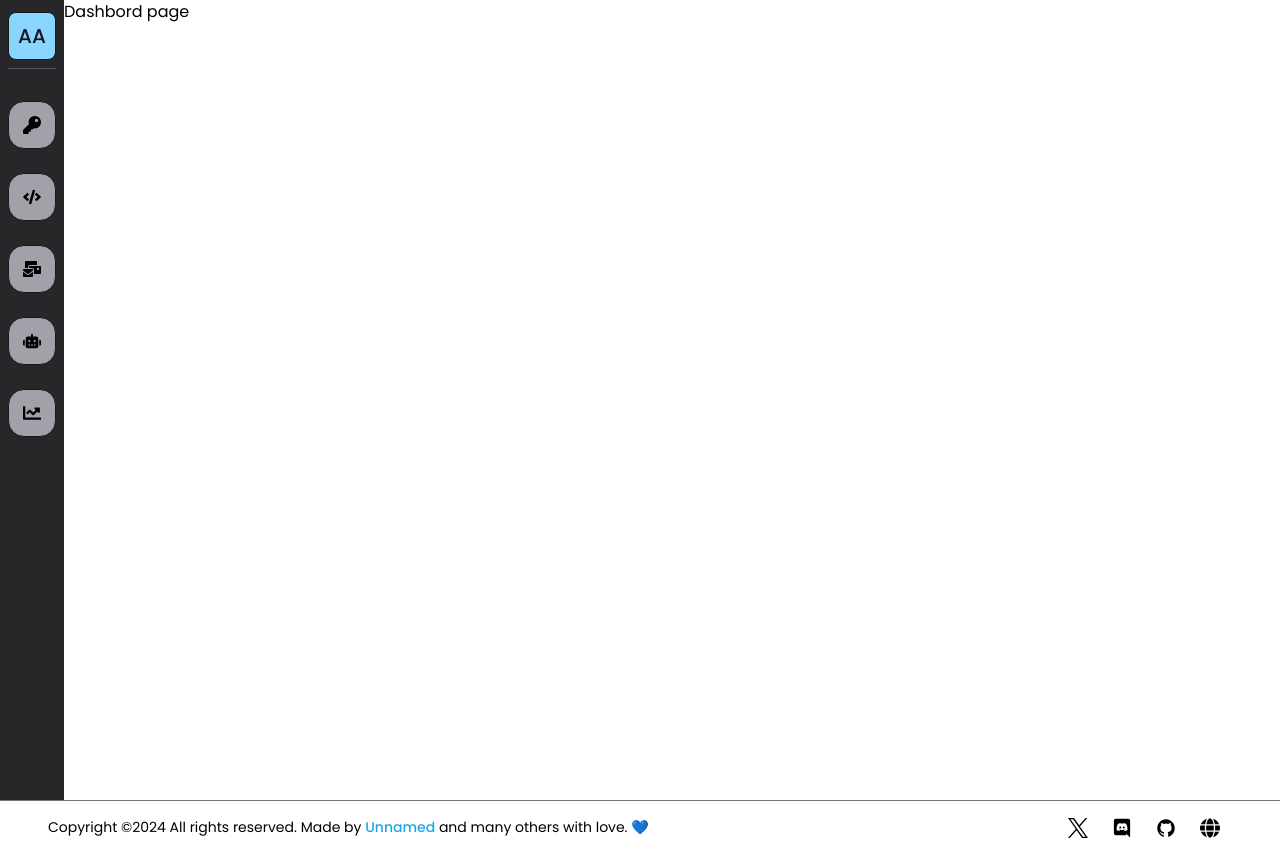
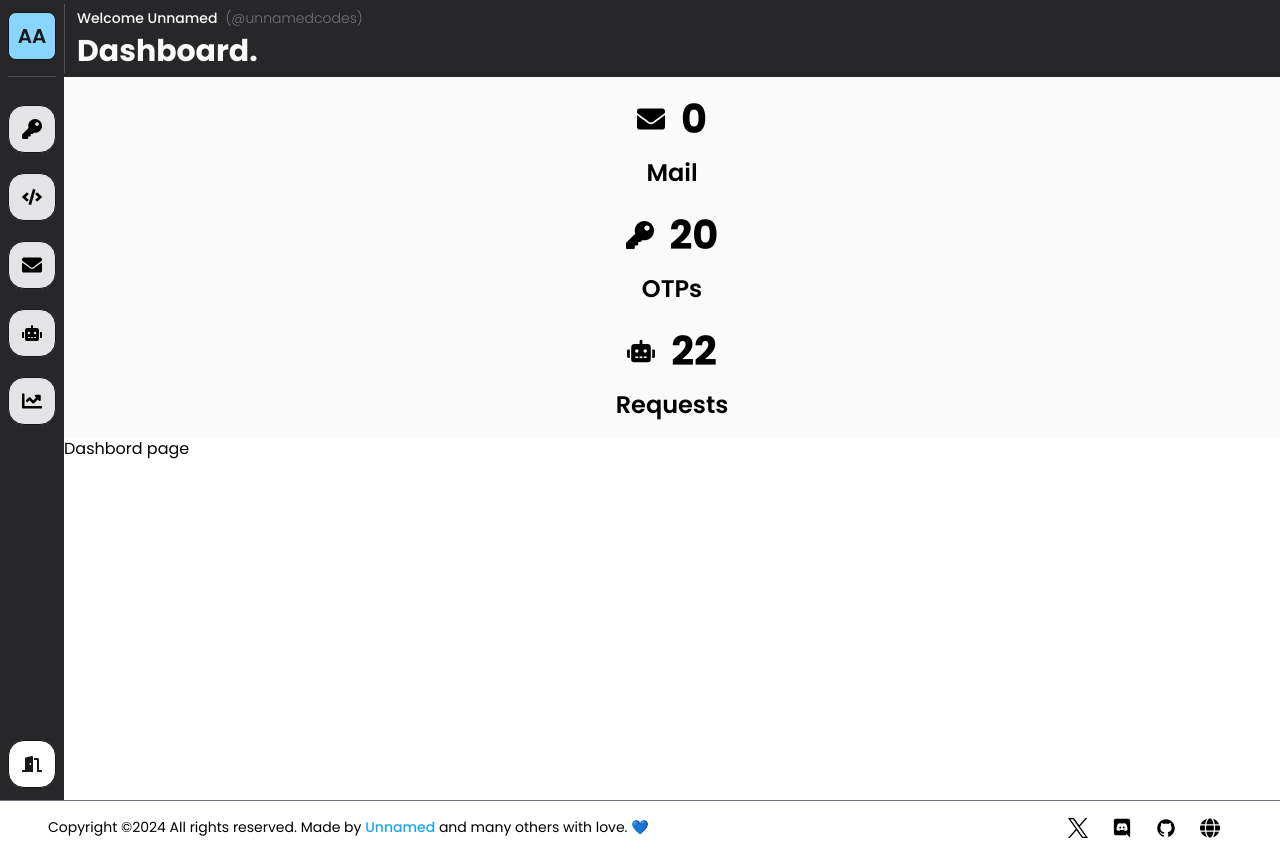
Before and after one commit to unnamed-lab/cypheir-mail-web, a Next.js app: page /dashboard in a window 1280 px wide. Built offline with nearby package versions, Linux system fonts and the light colour scheme.

Commit message:
feat(user dashboard components): building the user dasboard components

```diff
--- a/src/app/dashboard/layout.tsx
+++ b/src/app/dashboard/layout.tsx
@@ -1,14 +1,24 @@
 import { DashboardNav } from '@/components/layout';
+import { UserInfo } from '@/components/ui/dashboard';
 
 export default function DashboardLayout({
   children,
 }: Readonly<{ children: React.ReactNode }>) {
+  const data = {
+    username: 'unnamedcodes',
+    firstname: 'Unnamed',
+    lastname: 'Codes',
+  };
+
   return (
     <>
       <main className="relative flex min-h-screen flex-1">
         <DashboardNav />
 
-        <section className="flex w-fit flex-1">{children}</section>
+        <section className="flex w-fit flex-1 flex-col">
+          <UserInfo name={`${data.firstname}`} user={data.username} />
+          {children}
+        </section>
       </main>
     </>
   );
--- a/src/app/dashboard/page.tsx
+++ b/src/app/dashboard/page.tsx
@@ -1,3 +1,29 @@
+import { HomeRequest } from '@/components/ui/dashboard/home';
+import { FaEnvelope, FaKey, FaRobot } from 'react-icons/fa';
+
 export default function Dashboard() {
-  return <div className="w-full">Dashbord page</div>;
+  const requestData = [
+    {
+      title: 'Mail',
+      request: 0,
+      icon: <FaEnvelope className="h-[1.75rem] w-[1.75rem]" />,
+    },
+    {
+      title: 'OTP',
+      request: 20,
+      icon: <FaKey className="h-[1.75rem] w-[1.75rem]" />,
+    },
+    {
+      title: 'Request',
+      request: 22,
+      icon: <FaRobot className="h-[1.75rem] w-[1.75rem]" />,
+    },
+  ];
+
+  return (
+    <section className=" w-full">
+      <HomeRequest data={requestData} />
+      Dashbord page
+    </section>
+  );
 }
--- a/src/components/layout/dashboard_nav.tsx
+++ b/src/components/layout/dashboard_nav.tsx
@@ -1,23 +1,28 @@
 'use client';
+import { useRouter } from 'next/router';
 import { SideBtn, UserIcon } from '../ui/dashboard';
 import {
   FaKey,
   FaCode,
-  FaMailBulk,
   FaChartLine,
   FaRobot,
+  FaDoorOpen,
+  FaEnvelope,
 } from 'react-icons/fa';
 
 export default function DashboardNav() {
+  const router = useRouter;
+  console.log(router);
+
   const siderBarMenu = [
     { title: 'Keys', url: '', icon: <FaKey color="black" /> },
     { title: 'OTP', url: '', icon: <FaCode color="black" /> },
-    { title: 'Mailing', url: '', icon: <FaMailBulk color="black" /> },
+    { title: 'Mailing', url: '', icon: <FaEnvelope color="black" /> },
     { title: 'Automated Requests', url: '', icon: <FaRobot color="black" /> },
     { title: 'Analytics', url: '', icon: <FaChartLine color="black" /> },
   ];
   return (
-    <aside className="relative flex w-[15%] flex-col items-center gap-6 bg-zinc-800 px-2 py-3 md:w-[5%]">
+    <aside className="relative flex min-h-screen w-[13%] flex-col items-center gap-5 bg-zinc-800 px-2 py-3 md:w-[5%]">
       <UserIcon name={'Adebayo Anuoluwa'} img={''} />
 
       {siderBarMenu?.map((el: any, index) => {
@@ -25,6 +30,14 @@ export default function DashboardNav() {
           <SideBtn key={index} url={el.url} title={el.title} icon={el.icon} />
         );
       })}
+
+      <SideBtn
+        url={'/logout'}
+        title={'Log out'}
+        icon={<FaDoorOpen />}
+        containerClass="mt-auto"
+        className="bg-white hover:bg-zinc-50"
+      />
     </aside>
   );
 }
--- /dev/null
+++ b/src/components/ui/dashboard/home/home_request.tsx
@@ -0,0 +1,20 @@
+import RequestItem from './request_item';
+
+export default function HomeRequest({ data }: { data: any }) {
+  return (
+    <section
+      className={`grid gap-3 md:grid-cols-${data?.length || 3} bg-zinc-50 p-3`}
+    >
+      {data?.map((item: any, index: number) => {
+        return (
+          <RequestItem
+            key={index}
+            title={item.title}
+            req={item.request}
+            icon={item.icon}
+          />
+        );
+      })}
+    </section>
+  );
+}
--- /dev/null
+++ b/src/components/ui/dashboard/home/index.ts
@@ -0,0 +1,2 @@
+export { default as HomeRequest } from './home_request';
+export { default as RequestItem } from './request_item';
--- /dev/null
+++ b/src/components/ui/dashboard/home/request_item.tsx
@@ -0,0 +1,25 @@
+export default function RequestItem({
+  key,
+  title,
+  req,
+  icon,
+}: {
+  key: number;
+  title: string;
+  req: number;
+  icon: any;
+}) {
+  return (
+    <div
+      className="flex w-full flex-wrap items-center justify-center gap-1"
+      key={key}
+    >
+      <span className="mr-3">{icon}</span>{' '}
+      <span className="text-[2.5rem] font-bold">{req}</span>{' '}
+      <h2 className="w-full text-center text-2xl font-semibold">
+        {title}
+        {req > 1 && 's'}
+      </h2>
+    </div>
+  );
+}
--- a/src/components/ui/dashboard/index.ts
+++ b/src/components/ui/dashboard/index.ts
@@ -1,2 +1,3 @@
 export { default as UserIcon } from './userIcon';
 export { default as SideBtn } from './sideBtn';
+export { default as UserInfo } from './userInfo';
--- a/src/components/ui/dashboard/sideBtn.tsx
+++ b/src/components/ui/dashboard/sideBtn.tsx
@@ -1,32 +1,40 @@
 import Image from 'next/image';
 import Link from 'next/link';
 import ToolTip from '../tooltip';
+import { twMerge } from 'tailwind-merge';
 
 export default function SideBtn({
   key,
   icon,
   title,
   url,
+  className,
+  containerClass,
 }: {
-  key: number;
+  key?: number | string;
   icon: any;
   title: string;
   url: string;
+  className?: string;
+  containerClass?: string;
 }) {
   return (
-    <div key={key} className="relative">
-      <div className=" shadow-xs basis hover:bg--zinc-600 peer relative mx-auto flex h-12 w-12 cursor-pointer items-center justify-center overflow-hidden rounded-2xl border border-zinc-900 bg-zinc-400 object-cover shadow-zinc-500 transition-all duration-700 ease-in-out hover:rounded-3xl ">
-        <Link href={'/dashboard'}>
-          <span className="mx-auto flex h-[90%] w-[90%] items-center justify-center text-center text-xl font-medium text-zinc-900">
-            {console.log(icon)}
-            {icon}
-          </span>
-        </Link>
+    <>
+      <div key={key} className={twMerge('relative h-12 w-12', containerClass)}>
+        <div
+          className={twMerge(
+            ' shadow-xs basis hover:bg--zinc-600 peer relative mx-auto flex h-10 w-10 cursor-pointer items-center justify-center overflow-hidden rounded-2xl border border-zinc-900 bg-zinc-200 object-cover shadow-zinc-500 transition-all duration-700 ease-in-out hover:rounded-3xl hover:bg-zinc-400 active:bg-secondary md:h-12 md:w-12',
+            className
+          )}
+        >
+          <Link href={url}>
+            <span className="mx-auto flex h-full w-full items-center justify-center text-center text-xl font-medium text-zinc-900">
+              {icon}
+            </span>
+          </Link>
+        </div>
+        <ToolTip info={title} className="peer-hover:opacity-80" />
       </div>
-      <ToolTip
-        info={title}
-        className="right-[-2.5rem] peer-hover:right-[-3.5rem] peer-hover:block peer-hover:opacity-80"
-      />
-    </div>
+    </>
   );
 }
--- a/src/components/ui/dashboard/userIcon.tsx
+++ b/src/components/ui/dashboard/userIcon.tsx
@@ -3,14 +3,22 @@ import Image from 'next/image';
 import Link from 'next/link';
 import ToolTip from '../tooltip';
 
-export default function UserIcon({ name, img }: { name: string; img: string }) {
+export default function UserIcon({
+  name,
+  img,
+  url = 'dashboard',
+}: {
+  name: string;
+  img: string;
+  url?: string;
+}) {
   const nameArr = name.split(' ');
   const initials = nameArr[0][0].toUpperCase() + nameArr[1][0].toUpperCase();
 
   return (
     <div className="relative flex flex-col">
-      <div className=" shadow-xs basis peer relative mx-auto mb-2 flex h-12 w-12 cursor-pointer items-center justify-center overflow-hidden rounded-lg border border-zinc-900 bg-secondary object-cover shadow-zinc-500 transition-all duration-700 ease-in-out hover:rounded-xl hover:bg-primary">
-        <Link href={'/dashboard'}>
+      <div className=" shadow-xs basis peer relative mx-auto mb-2 flex h-10 w-10 cursor-pointer items-center justify-center overflow-hidden rounded-lg border border-zinc-900 bg-secondary object-cover shadow-zinc-500 transition-all duration-700 ease-in-out hover:rounded-xl hover:bg-primary md:h-12 md:w-12">
+        <Link href={url}>
           {img ? (
             <Image
               className="h-full w-auto"
@@ -21,17 +29,14 @@ export default function UserIcon({ name, img }: { name: string; img: string }) {
               title={name}
             />
           ) : (
-            <span className="text-center text-xl font-medium text-zinc-900">
+            <span className="text-center text-xl font-semibold text-zinc-900">
               {initials}
             </span>
           )}
         </Link>
       </div>
-      <ToolTip
-        info={name}
-        className="right-[-8.5rem] peer-hover:right-[-9.5rem] peer-hover:block peer-hover:opacity-80"
-      />
-      <div className="mb-2 h-[1px] w-full bg-zinc-600"></div>
+      <ToolTip info={name} className="peer-hover:opacity-80" />
+      <div className="mb-2 mt-2 h-[1px] w-full bg-zinc-600"></div>
     </div>
   );
 }
--- /dev/null
+++ b/src/components/ui/dashboard/userInfo.tsx
@@ -0,0 +1,27 @@
+import Dashboard from '../../../app/dashboard/page';
+export default function UserInfo({
+  name,
+  title = 'Dashboard',
+  user,
+}: {
+  name: string;
+  title?: string;
+  user: string;
+}) {
+  return (
+    <nav className="flex min-h-16 flex-col bg-zinc-800 py-1 text-zinc-50">
+      <div className="cursor-pointer border-s border-s-zinc-600 px-3">
+        <p className="mt-1 flex w-full flex-wrap text-sm font-medium capitalize">
+          Welcome {name}{' '}
+          <span className="text-xs font-light lowercase text-zinc-500 md:ml-2 md:text-sm">
+            (@{user})
+          </span>
+        </p>
+        <h1 className="text-2xl font-bold md:text-3xl">
+          {title}
+          {title && '.'}
+        </h1>
+      </div>
+    </nav>
+  );
+}
--- a/src/components/ui/tooltip.tsx
+++ b/src/components/ui/tooltip.tsx
@@ -10,7 +10,7 @@ export default function ToolTip({
   return (
     <div
       className={twMerge(
-        'pointer-events-none absolute right-[-9.5rem] top-[1.5rem] translate-y-[-50%] rounded bg-zinc-700 px-[8px] py-[3.5px] text-center text-xs font-light text-white opacity-0 transition-all delay-75 duration-500 ease-in-out before:absolute before:left-[-0.4rem] before:top-[50%] before:h-0 before:w-0 before:translate-y-[-50%] before:transform before:border-b-[4px] before:border-r-[7px] before:border-t-[4px] before:border-b-transparent before:border-r-zinc-700 before:border-t-transparent',
+        'pointer-events-none absolute top-[1.5rem] flex w-max max-w-[5.5rem] translate-x-[4.5rem] translate-y-[-50%] flex-wrap rounded bg-zinc-700 px-[8px] py-[3.5px] text-left text-[10px] font-light capitalize text-white opacity-0 transition-all delay-75 duration-500 ease-in-out before:absolute before:left-[-0.4rem] before:top-[50%] before:h-0 before:w-0 before:translate-y-[-50%] before:transform before:border-b-[4px] before:border-r-[7px] before:border-t-[4px] before:border-b-transparent before:border-r-zinc-700 before:border-t-transparent',
         className
       )}
     >
```
